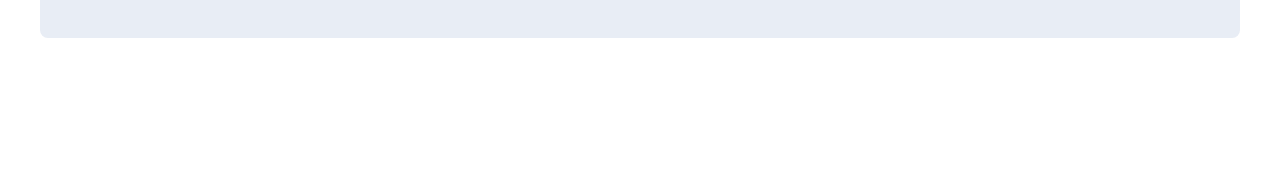
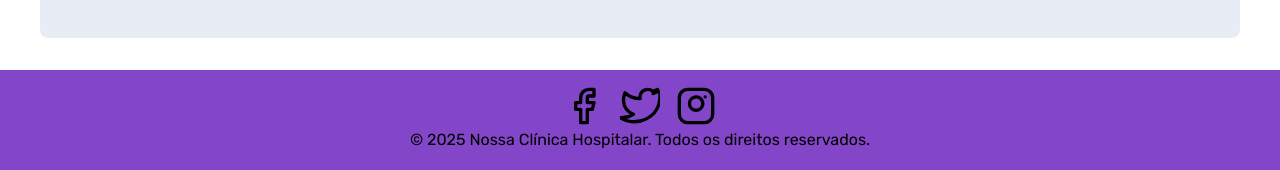
Before and after one commit to Wallyuz/Poo-Front, a React (Vite) app: page / in a window 1280 px wide. Shown: the part 826-996 px from the top of the page. Before the commit the page ends 896 px from the top, so only its background shows below. Built offline with nearby package versions, Linux system fonts and the light colour scheme.

Commit message:
home page

```diff
--- a/src/App.jsx
+++ b/src/App.jsx
@@ -1,12 +1,10 @@
 import React from 'react';
-import Header from './Components/Header/header'
-import AppRoutes from './Routes';
+import AppRoutes from '../src/Routes/Routes';
 import './App.css';
 
 function App() {
   return (
     <>
-      <Header />
         <AppRoutes />
     </>
   );
--- a/src/Components/Footer/footer.css
+++ b/src/Components/Footer/footer.css
@@ -0,0 +1,21 @@
+.footer {
+  background-color: var(--primario);
+  color: var(--quarto);
+  text-align: center;
+  padding: 0.5rem;
+  width: 100%;
+}
+
+.social-icons {
+  margin-top: 0.5rem;
+}
+
+.social-icons a {
+  margin: 0 0.5rem;
+  color: var(--quarto);
+  text-decoration: none;
+}
+
+.social-icons a:hover {
+  color: var(--secundario);
+}
--- a/src/Components/Footer/footer.jsx
+++ b/src/Components/Footer/footer.jsx
@@ -0,0 +1,23 @@
+import React from 'react';
+import './footer.css';
+
+const Footer = () => {
+  return (
+    <footer className="footer">
+      <div className="social-icons">
+        <a href="https://www.facebook.com/UeceOficial/?locale=pt_BR" target="_blank" rel="noopener noreferrer">
+          <svg xmlns="http://www.w3.org/2000/svg" width="24" height="24" viewBox="0 0 24 24" fill="none" stroke="currentColor" strokeWidth="2" strokeLinecap="round" strokeLinejoin="round" className="feather feather-facebook"><path d="M18 2h-3a5 5 0 0 0-5 5v3H7v4h3v8h4v-8h3l1-4h-4V7a1 1 0 0 1 1-1h3z"></path></svg>
+        </a>
+        <a href="https://www.twitter.com" target="_blank" rel="noopener noreferrer">
+          <svg xmlns="http://www.w3.org/2000/svg" width="26" height="24" viewBox="0 0 24 24" fill="none" stroke="currentColor" strokeWidth="2" strokeLinecap="round" strokeLinejoin="round" className="feather feather-twitter"><path d="M23 3a10.9 10.9 0 0 1-3.14 1.53A4.48 4.48 0 0 0 22.43 2a9.09 9.09 0 0 1-2.88 1.1A4.52 4.52 0 0 0 16.5 2c-2.5 0-4.5 2.01-4.5 4.5 0 .35.04.7.1 1.03A12.94 12.94 0 0 1 3 4s-4 9 5 13a13.07 13.07 0 0 1-8 2c11 6 24 0 24-13.5 0-.21 0-.42-.02-.63A9.18 9.18 0 0 0 23 3z"></path></svg>
+        </a>
+        <a href="https://www.instagram.com/ueceoficial/?hl=pt-br" target="_blank" rel="noopener noreferrer">
+          <svg xmlns="http://www.w3.org/2000/svg" width="24" height="24" viewBox="0 0 24 24" fill="none" stroke="currentColor" strokeWidth="2" strokeLinecap="round" strokeLinejoin="round" className="feather feather-instagram"><rect x="2" y="2" width="20" height="20" rx="5" ry="5"></rect><path d="M16 11.37a4 4 0 1 1-4.73-4.73 4 4 0 0 1 4.73 4.73z"></path><line x1="17.5" y1="6.5" x2="17.51" y2="6.5"></line></svg>
+        </a>
+        <p>&copy; 2025 Nossa Clínica Hospitalar. Todos os direitos reservados.</p>
+      </div>
+    </footer>
+  );
+};
+
+export default Footer;
--- a/src/Components/Header/header.css
+++ b/src/Components/Header/header.css
@@ -20,6 +20,6 @@ svg {
   color: var(--quarto);
   font-size: 1.5rem;
   font-family: "Rubik", sans-serif;
-  text-decoration: none;
+  text-decoration:underline;
   margin-left: auto;
 }
--- a/src/Pages/Home.jsx
+++ b/src/Pages/Home.jsx
@@ -1,8 +1,12 @@
 import React from 'react';
 import '../Pages/HomeStyle.css';
+import Header from '../Components/Header/header';
+import Footer from '../Components/Footer/footer';
 
 function Home() {
   return (
+    <>
+      <Header />
       <div className="container">
         <h1 className="Title">Bem-vindo à Nossa Clínica Hospitalar</h1>
         <img
@@ -29,6 +33,8 @@ function Home() {
           Nossa missão é proporcionar um atendimento humanizado e eficiente, garantindo o bem-estar e a recuperação dos nossos pacientes.
         </p>
       </div>
+      <Footer />
+    </>
   );
 }
 
--- a/src/Routes.jsx
+++ b/src/Routes/Routes.jsx
@@ -1,13 +1,13 @@
 import React from 'react';
 import { BrowserRouter as Router, Routes, Route } from 'react-router-dom';
-import Home from './Pages/Home';
-import About from './Pages/About';
+import Home from "../Pages/Home";
+import About from '../Pages/About';
 
 const AppRoutes = () => {
   return (
     <Router>
       <Routes>
-        <Route path="/" element={<Home />} />
+        <Route path="" element={<Home />} />
         <Route path="/about" element={<About />} />
       </Routes>
     </Router>
```
Lines whose indentation alone changed are shown as unchanged.
